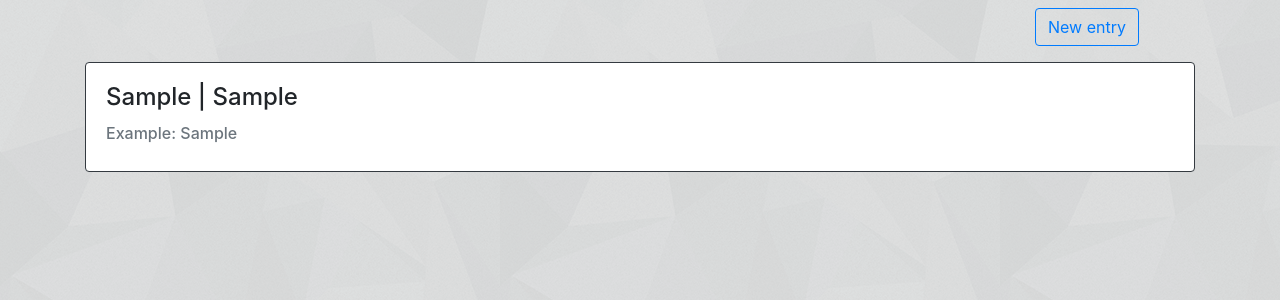
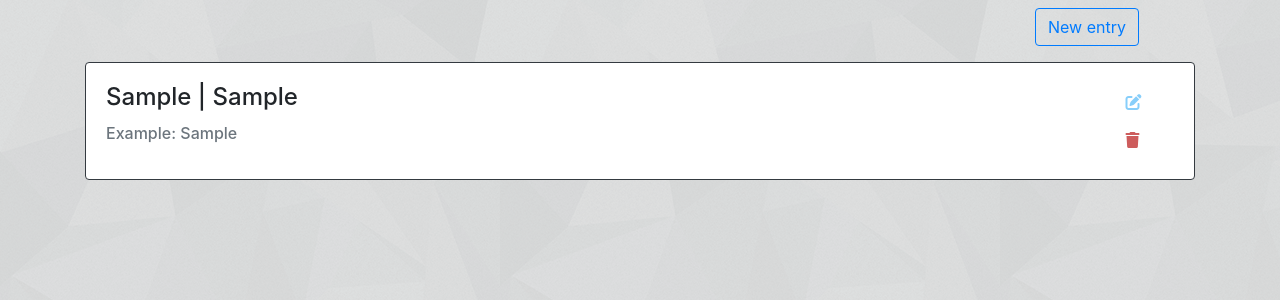
Before and after one commit to Erfi/darvag, a Django app: page /deck/1/ in a window 1280 px wide. Shown: the part 56-356 px from the top of the page. Run offline with Django 3.2, Linux system fonts and the light colour scheme; a user stored in the database is signed in; tables that the repository leaves empty hold one stand-in row (values such as "Sample post"); some libraries are stand-ins or nearby versions.

Commit message:
Added edit and delete buttons (no functionality) to entries in view deck.

```diff
--- a/dora/templates/view_deck.html
+++ b/dora/templates/view_deck.html
@@ -21,8 +21,20 @@ Deck
             <div class="col">
                 <div class="card border-dark mt-3 mb-3">
                     <div class="card-body">
-                        <h4 class="card-title">{{entry.from_word}} | {{entry.to_word}}</h4>
-                        <h6 class="text-muted">Example: {{entry.from_example}}</h6>
+                        <div class="row justify-content-end">
+                            <div class="col-11">
+                                <h4 class="card-title">{{entry.from_word}} | {{entry.to_word}}</h4>
+                                <h6 class="text-muted">Example: {{entry.from_example}}</h6>
+                            </div>
+                            <div class="col-1">
+                                <a class="btn" style="font-size: 1em; color: LightSkyBlue;" href="#">
+                                    <i class="fas fa-edit"></i>
+                                </a>
+                                <a class="btn" style="font-size: 1em; color: IndianRed;" href="#">
+                                    <i class="fas fa-trash"></i>
+                                </a>
+                            </div>
+                        </div>
                     </div>
                 </div>
             </div>
```
